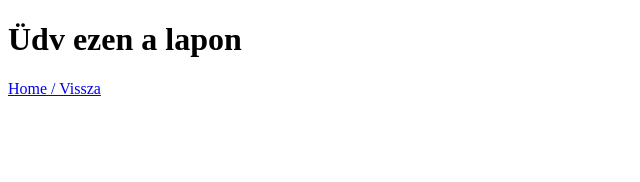
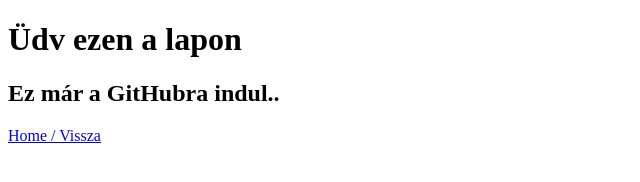
Before and after one commit to DerMedve/Repo_on_Lapi, a plain HTML site: page about.html in a window 1280 px wide. Shown: the whole page, without its empty margins (0-640 px from the left). Drawn offline with Linux system fonts and the light colour scheme.

Commit message:
Az elsö modositás
Commitolok egyet - mentem a változási pontot.

```diff
--- a/about.html
+++ b/about.html
@@ -8,6 +8,7 @@
 </head>
 <body>
     <h1>Üdv ezen a lapon</h1>
+    <h2>Ez már a GitHubra indul..</h2>
     <a href="index.html">Home / Vissza</a>
 </body>
 </html>
```
